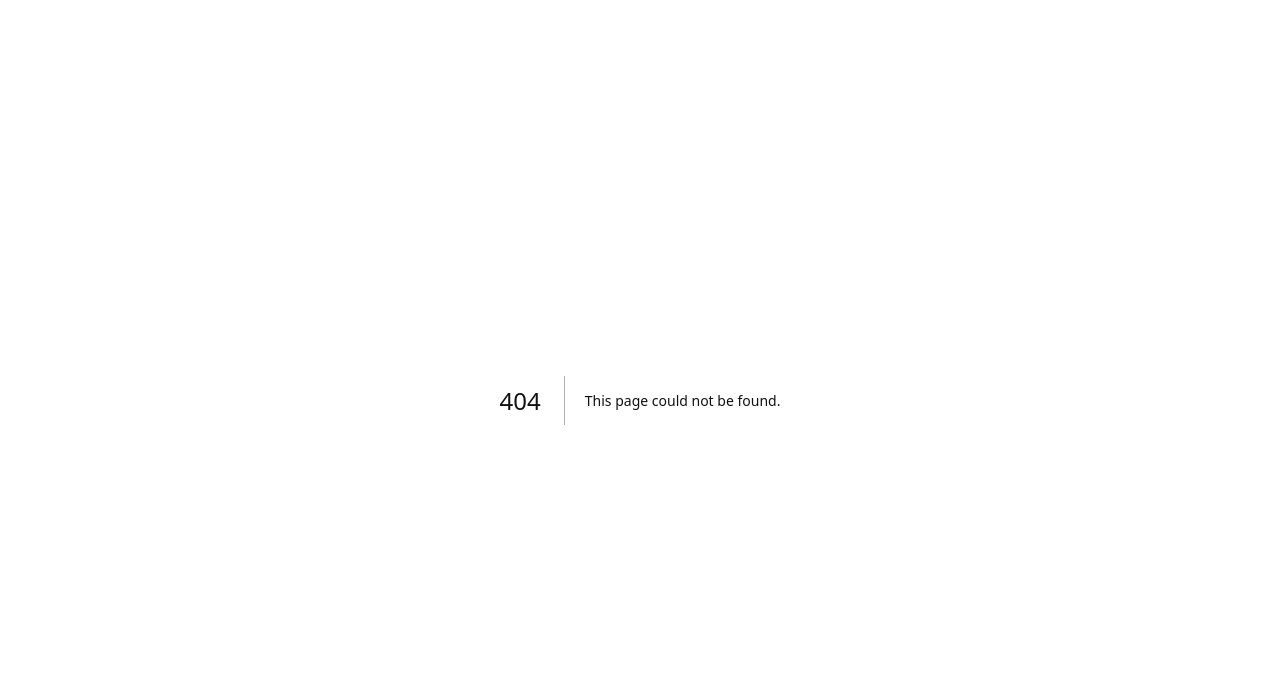
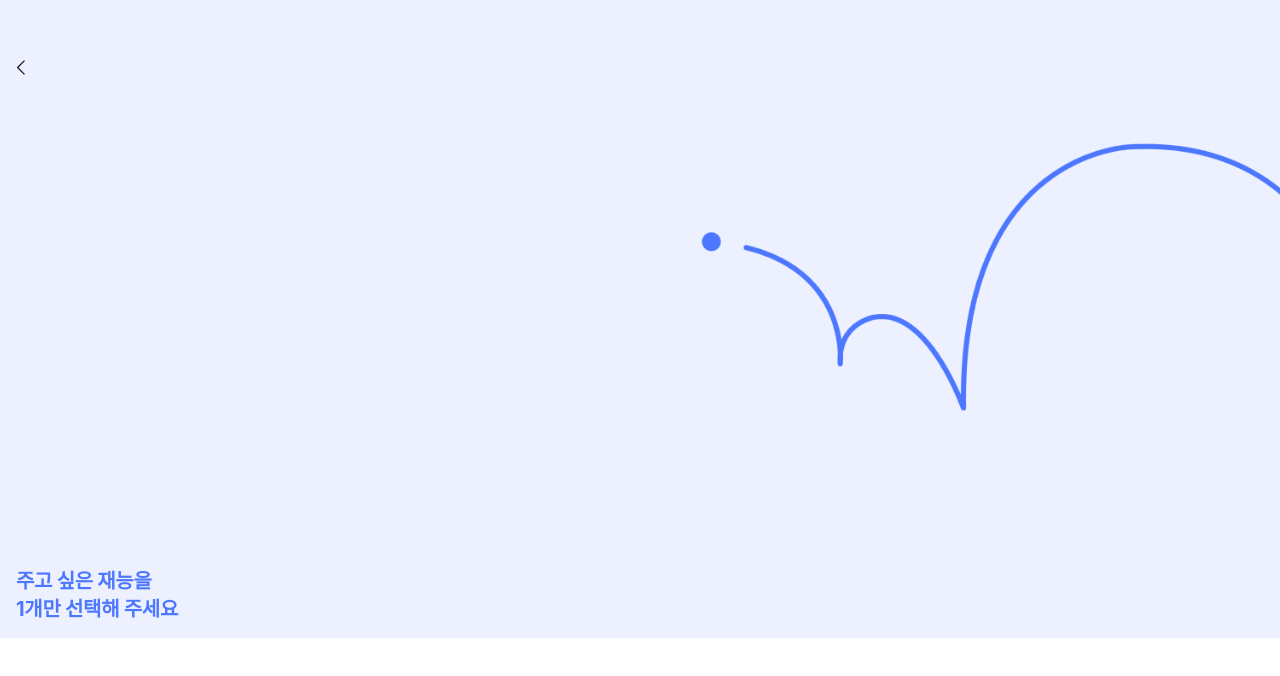
Before and after one commit to depromeet/pingpong-client, a Next.js app: page /talent/register/exchange/category in a window 1280 px wide. Before the commit this address had no page. Shown: the top 676 px of the page. Built offline with nearby package versions, Linux system fonts and the light colour scheme; a web font is replaced by a local one.

Commit message:
:sparkles: feat: Add TalentRegisterCategory Pages

```diff
--- /dev/null
+++ b/src/pages/talent/register/exchange/category/index.tsx
@@ -0,0 +1,10 @@
+import TalentRegisterCategotyHeader from '@/components/talentRegister/TalentRegisterCategoryHeader';
+
+// 중복되는 코드로 추후 리팩토링 필요
+const sort = 'EXCHANGE';
+
+const TalentRegisterExchangeCategory = () => {
+  return <TalentRegisterCategotyHeader sort={sort} />;
+};
+
+export default TalentRegisterExchangeCategory;
--- /dev/null
+++ b/src/pages/talent/register/share/category/index.tsx
@@ -0,0 +1,10 @@
+import TalentRegisterCategotyHeader from '@/components/talentRegister/TalentRegisterCategoryHeader';
+
+// 중복되는 코드로 추후 리팩토링 필요
+const sort = 'SHARE';
+
+const TalentRegisterExchangeCategory = () => {
+  return <TalentRegisterCategotyHeader sort={sort} />;
+};
+
+export default TalentRegisterExchangeCategory;
```
